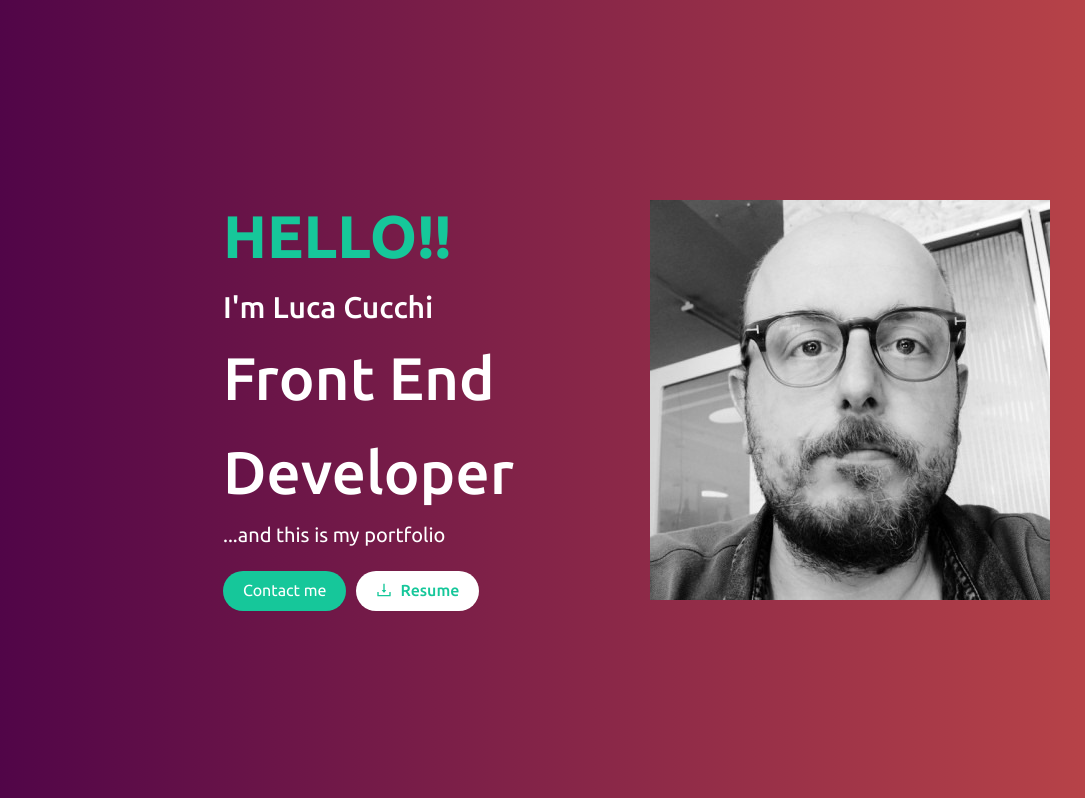
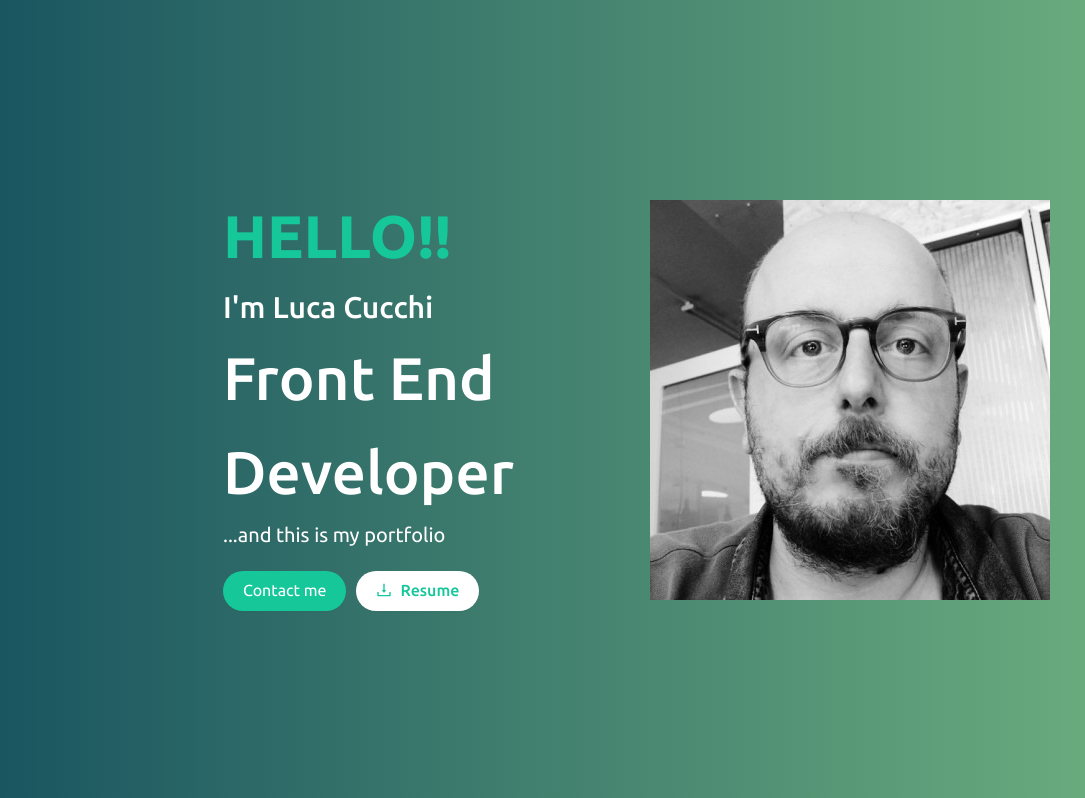
Before and after one commit to luca-cucchi81/my-portfolio, a React (Create React App) app: page / in a window 1280 px wide. Shown: the top 798 px of the page, without its empty margins (97-1182 px from the left). Built offline with nearby package versions, Linux system fonts and the light colour scheme.

Commit message:
changed body background

```diff
--- a/src/index.css
+++ b/src/index.css
@@ -3,15 +3,15 @@
 }
 
 body {
-    background: #c04848; /* fallback for old browsers */
+    background: #134e5e; /* fallback for old browsers */
     background: -webkit-linear-gradient(
-        to right,
-        #480048,
-        #c04848
+        to left,
+        #71b280,
+        #134e5e
     ); /* Chrome 10-25, Safari 5.1-6 */
     background: linear-gradient(
-        to right,
-        #480048,
-        #c04848
+        to left,
+        #71b280,
+        #134e5e
     ); /* W3C, IE 10+/ Edge, Firefox 16+, Chrome 26+, Opera 12+, Safari 7+ */
 }
```
